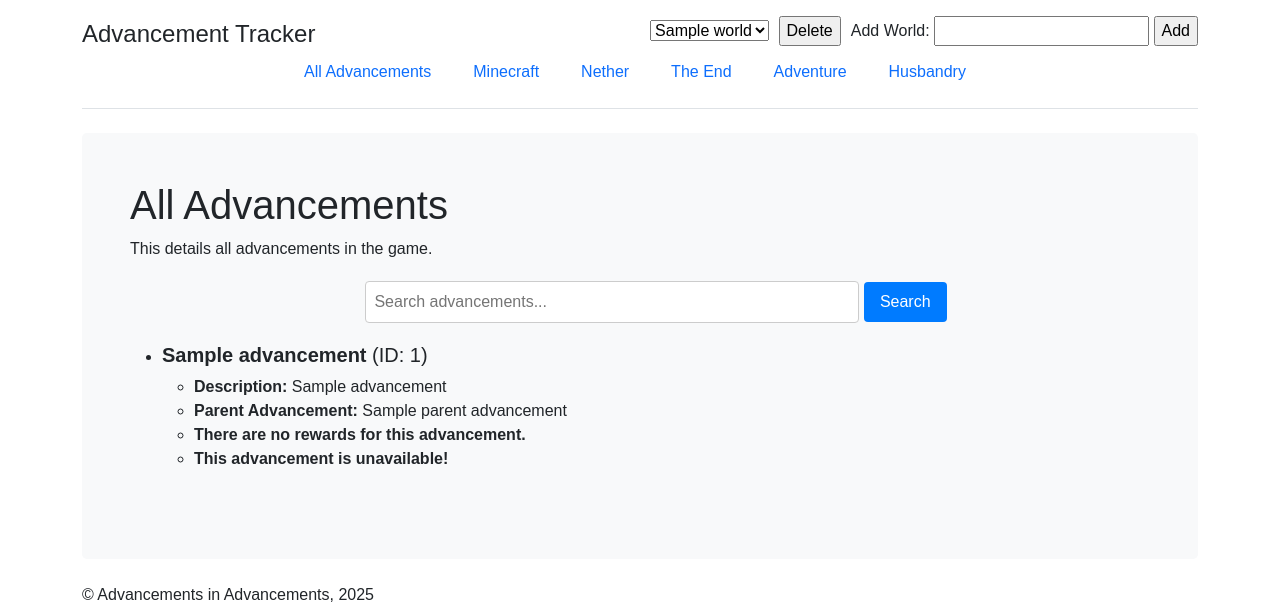
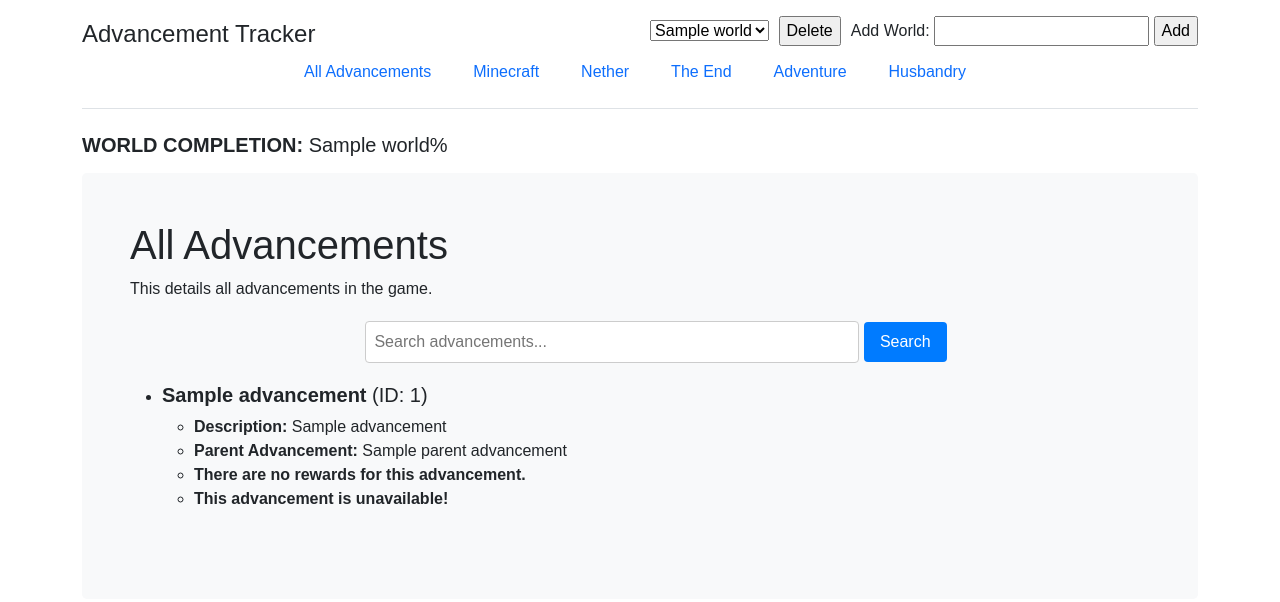
Before and after one commit to AltruisticNut/cs2300-project, a Flask app: template templates/index.html in a window 1280 px wide. Shown: the top 602 px of the page. Run offline with Flask 3, Linux system fonts and the light colour scheme; the template is opened without the code that fills it: most values are stand-ins (such as "Sample title", 1, 10 or a date in 2020); some web fonts are replaced.

Commit message:
Added completion counters

```diff
--- a/app.py
+++ b/app.py
@@ -25,6 +25,57 @@ def main():
     # Retrieve world data
     cursor.execute("SELECT world_id, world_name, completion_percentage, created_at FROM Worlds ORDER BY world_id ASC")  # Example table
     worlds = cursor.fetchall()
+
+    # Retrieve tab data
+    cursor.execute("SELECT tab_id, world_id, tab_name, completion_percentage FROM Tabs ORDER BY tab_id ASC")  # Example table
+    tabs = cursor.fetchall()
+
+    # Calculate Completion
+    world_completion = 0    # World
+    mc_completion = 0       # Minecraft
+    tn_completion = 0       # The Nether
+    te_completion = 0       # The End
+    ad_completion = 0       # Adventure
+    hu_completion = 0       # Husbandry
+    for advancement in advancements:
+        if advancement[5]:
+            world_completion += 1
+            if advancement[2] == 1:
+                mc_completion += 1
+            elif advancement[2] == 2:
+                tn_completion += 1
+            elif advancement[2] == 3:
+                te_completion += 1
+            elif advancement[2] == 4:
+                ad_completion += 1
+            elif advancement[2] == 5:
+                hu_completion += 1
+    # World
+    world_completion /= 110
+    world_completion *= 100
+    # Minecraft
+    mc_completion /= 16
+    mc_completion *= 100
+    # The Nether
+    tn_completion /= 24
+    tn_completion *= 100
+    # The End
+    te_completion /= 9
+    te_completion *= 100
+    # Adventure
+    ad_completion /= 35
+    ad_completion *= 100
+    # Husbandry
+    hu_completion /= 26
+    hu_completion *= 100
+    # Update all of the values
+    cursor.execute("UPDATE Worlds SET completion_percentage = %s", (world_completion))
+    cursor.execute("UPDATE Tabs SET completion_percentage = %s WHERE tab_id = 1", (mc_completion))
+    cursor.execute("UPDATE Tabs SET completion_percentage = %s WHERE tab_id = 2", (tn_completion))
+    cursor.execute("UPDATE Tabs SET completion_percentage = %s WHERE tab_id = 3", (te_completion))
+    cursor.execute("UPDATE Tabs SET completion_percentage = %s WHERE tab_id = 4", (ad_completion))
+    cursor.execute("UPDATE Tabs SET completion_percentage = %s WHERE tab_id = 5", (hu_completion))
+    conn.commit()
 
     # Check advancement availability
     for advancement in advancements:
@@ -60,7 +111,7 @@ def main():
     parent_advancements = cursor.fetchall()
 
     cursor.close()
-    return render_template('index.html', advancements=advancements, worlds=worlds, parent_advancements=parent_advancements)
+    return render_template('index.html', advancements=advancements, worlds=worlds, tabs=tabs, parent_advancements=parent_advancements)
 
 # Toggle achievement completion
 @app.route('/toggle/<int:adv_id>', methods=['POST'])
@@ -113,6 +164,57 @@ def search():
     cursor.execute("SELECT world_id, world_name, completion_percentage, created_at FROM Worlds ORDER BY world_id ASC")  # Example table
     worlds = cursor.fetchall()
 
+    # Retrieve tab data
+    cursor.execute("SELECT tab_id, world_id, tab_name, completion_percentage FROM Tabs ORDER BY tab_id ASC")  # Example table
+    tabs = cursor.fetchall()
+
+    # Calculate Completion
+    world_completion = 0    # World
+    mc_completion = 0       # Minecraft
+    tn_completion = 0       # The Nether
+    te_completion = 0       # The End
+    ad_completion = 0       # Adventure
+    hu_completion = 0       # Husbandry
+    for advancement in advancements:
+        if advancement[5]:
+            world_completion += 1
+            if advancement[2] == 1:
+                mc_completion += 1
+            elif advancement[2] == 2:
+                tn_completion += 1
+            elif advancement[2] == 3:
+                te_completion += 1
+            elif advancement[2] == 4:
+                ad_completion += 1
+            elif advancement[2] == 5:
+                hu_completion += 1
+    # World
+    world_completion /= 110
+    world_completion *= 100
+    # Minecraft
+    mc_completion /= 16
+    mc_completion *= 100
+    # The Nether
+    tn_completion /= 24
+    tn_completion *= 100
+    # The End
+    te_completion /= 9
+    te_completion *= 100
+    # Adventure
+    ad_completion /= 35
+    ad_completion *= 100
+    # Husbandry
+    hu_completion /= 26
+    hu_completion *= 100
+    # Update all of the values
+    cursor.execute("UPDATE Worlds SET completion_percentage = %s", (world_completion))
+    cursor.execute("UPDATE Tabs SET completion_percentage = %s WHERE tab_id = 1", (mc_completion))
+    cursor.execute("UPDATE Tabs SET completion_percentage = %s WHERE tab_id = 2", (tn_completion))
+    cursor.execute("UPDATE Tabs SET completion_percentage = %s WHERE tab_id = 3", (te_completion))
+    cursor.execute("UPDATE Tabs SET completion_percentage = %s WHERE tab_id = 4", (ad_completion))
+    cursor.execute("UPDATE Tabs SET completion_percentage = %s WHERE tab_id = 5", (hu_completion))
+    conn.commit()
+
     # Check advancement availability
     for advancement in advancements:
         if advancement[7]:
@@ -148,7 +250,7 @@ def search():
 
     cursor.close()
     conn.close()
-    return render_template('index.html', advancements=advancements, worlds=worlds, parent_advancements=parent_advancements, search_query=search_query)
+    return render_template('index.html', advancements=advancements, worlds=worlds, tabs=tabs, parent_advancements=parent_advancements, search_query=search_query)
 
 # Add a world to the database
 @app.route('/addWorld', methods=['GET', 'POST'])
--- a/templates/index.html
+++ b/templates/index.html
@@ -114,6 +114,9 @@
         background-color: #0056b3;
     }
 </style>
+			{% for world in worlds %}
+				<p><h5><strong>WORLD COMPLETION: </strong>{{ world[2] }}%</p>
+			{% endfor %}
 			</header>
 			<div class="p-5 mb-4 bg-light rounded-3">
 				<div id="All" class="view active">
```
Also changed, not shown: other parts of templates/index.html (+31 -6 lines).
